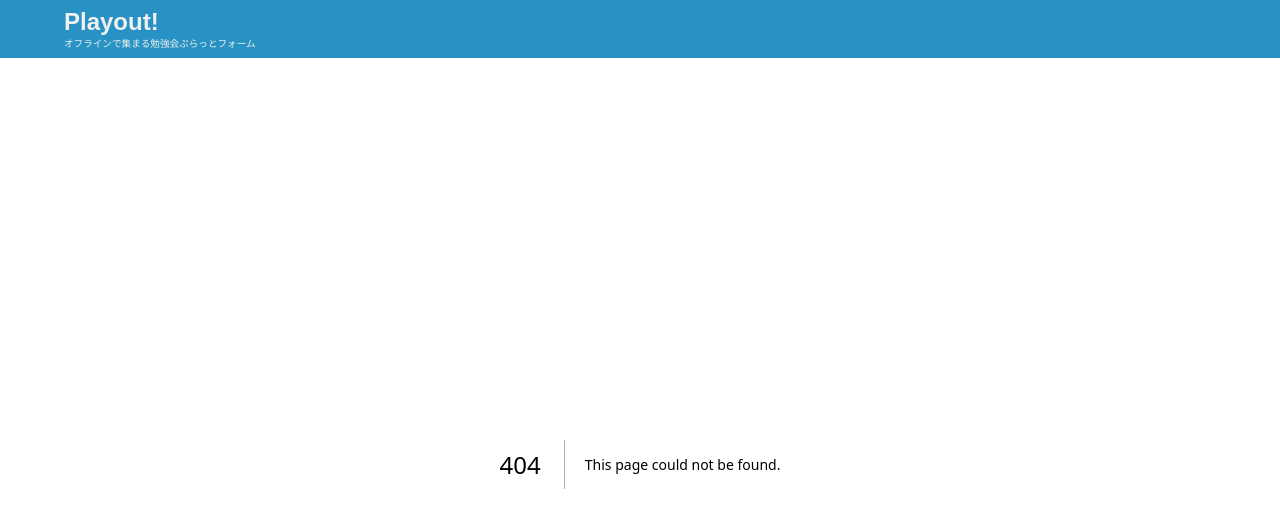
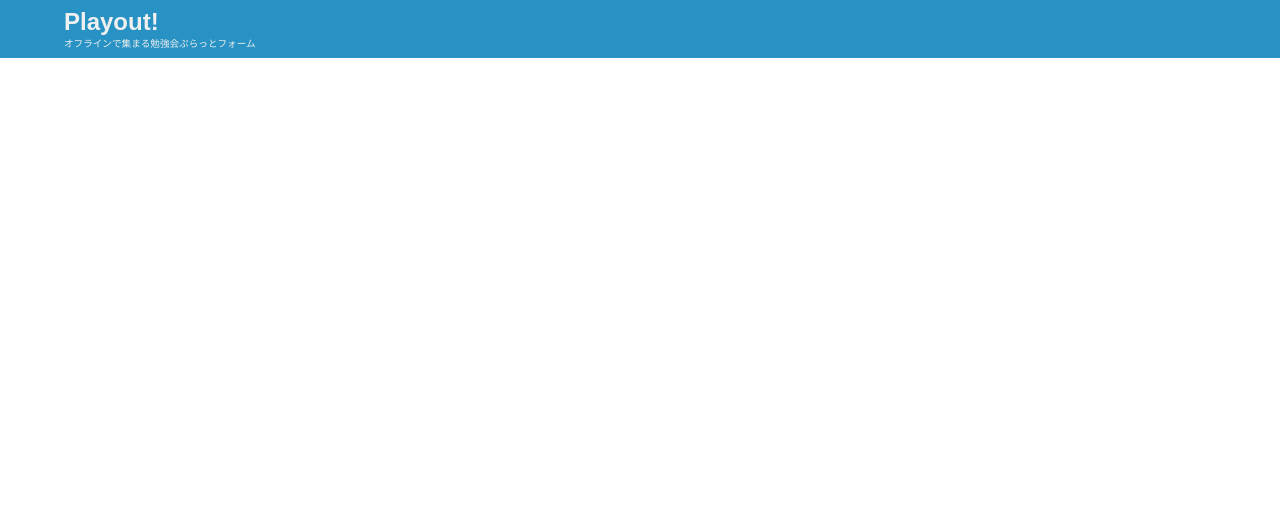
Before and after one commit to fffff-cafe/playout, a Next.js app: page /event/1 in a window 1280 px wide. Before the commit this address had no page. Shown: the top 528 px of the page. Built offline with nearby package versions, Linux system fonts and the light colour scheme; a web font is replaced by a local one.

Commit message:
Add event id page

```diff
--- /dev/null
+++ b/app/event/[id]/page.tsx
@@ -0,0 +1,41 @@
+import { NextPage } from "next"
+import { eventList } from "../../../constants"
+
+const EventIdPage: NextPage = () => {
+  return (
+    <>
+      <div
+        style={{
+          minHeight: "100%",
+        }}
+      >
+        <div
+          style={{
+            alignItems: "center",
+            display: "flex",
+            flexFlow: "row",
+            justifyContent: "center",
+            minHeight: "100%",
+            width: "100%",
+          }}
+        >
+          <section
+            style={{
+              maxWidth: "72rem",
+              padding: ".5rem",
+              width: "100%",
+            }}
+          >
+            <div style={{ display: "flex", padding: ".5rem 0" }}></div>
+          </section>
+        </div>
+      </div>
+    </>
+  )
+}
+
+export const generateStaticParams = () => {
+  return eventList.map((event) => ({ id: event.id }))
+}
+
+export default EventIdPage
--- /dev/null
+++ b/constants/index.ts
@@ -0,0 +1,14 @@
+import { Event } from "../type"
+
+export const eventList: Event[] = [
+  {
+    id: "1",
+    name: "神田・秋葉原 ハッカソン会",
+    description: "内容自由のゆるいハッカソン会です",
+    beginDate: "2024-07-04",
+    latitude: 35.69411866263864,
+    longitude: 139.7686725854874,
+    rating: 5,
+    url: "https://fffff.connpass.com/event/322453/",
+  },
+]
--- a/type.ts
+++ b/type.ts
@@ -1,4 +1,5 @@
 export type Event = {
+  id: string
   name: string
   description: string | undefined
   beginDate: string
```
Also changed, not shown: app/page.tsx (+6 -15 lines).
